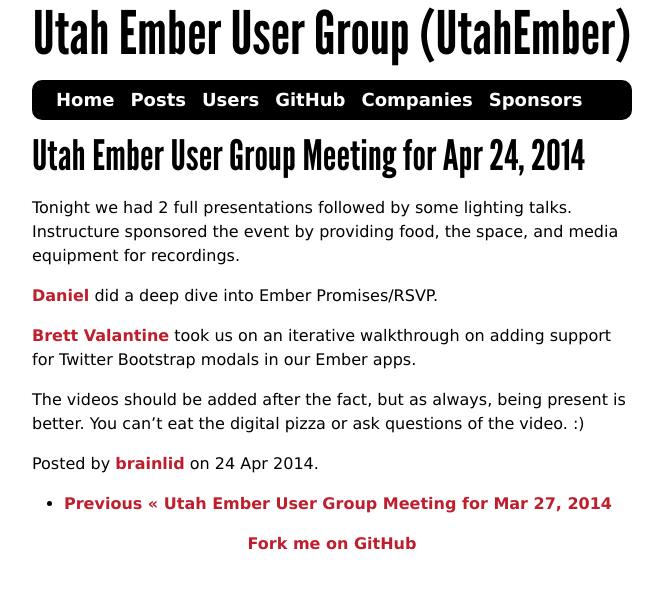
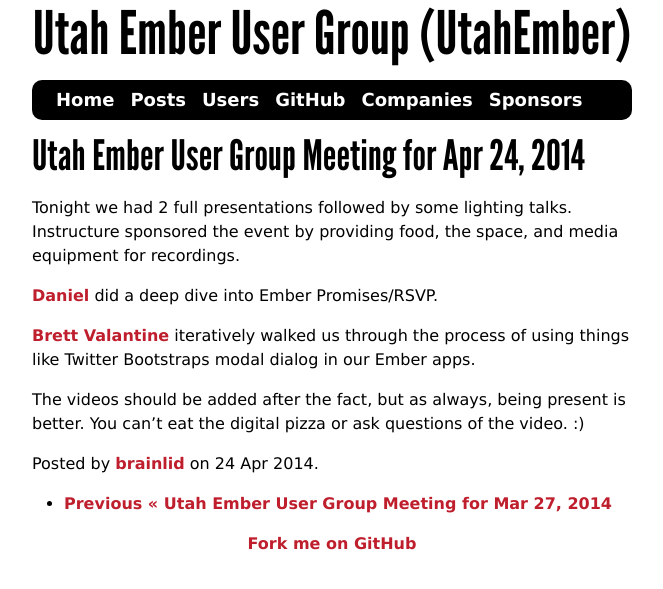
Before and after one commit to utahember/utahember.github.io, a Jekyll site: the page built from _posts/2014-04-24-ue.js-meeting.md, in a window 1280 px wide. Shown: the top 589 px of the page, without its empty margins (308-971 px from the left). Built offline with Jekyll 4.4.1, drawn with Linux system fonts in a browser that asks for light colours.

Commit message:
Update 2014-04-24-ue.js-meeting.md

```diff
--- a/_posts/2014-04-24-ue.js-meeting.md
+++ b/_posts/2014-04-24-ue.js-meeting.md
@@ -9,6 +9,6 @@
 
 [Daniel]() did a deep dive into Ember Promises/RSVP.
 
-[Brett Valantine](https://github.com/brettv) took us on an iterative walkthrough on adding support for Twitter Bootstrap modals in our Ember apps.
+[Brett Valantine](https://github.com/brettv) iteratively walked us through the process of using things like Twitter Bootstraps modal dialog in our Ember apps.
 
 The videos should be added after the fact, but as always, being present is better. You can't eat the digital pizza or ask questions of the video. :)
```
